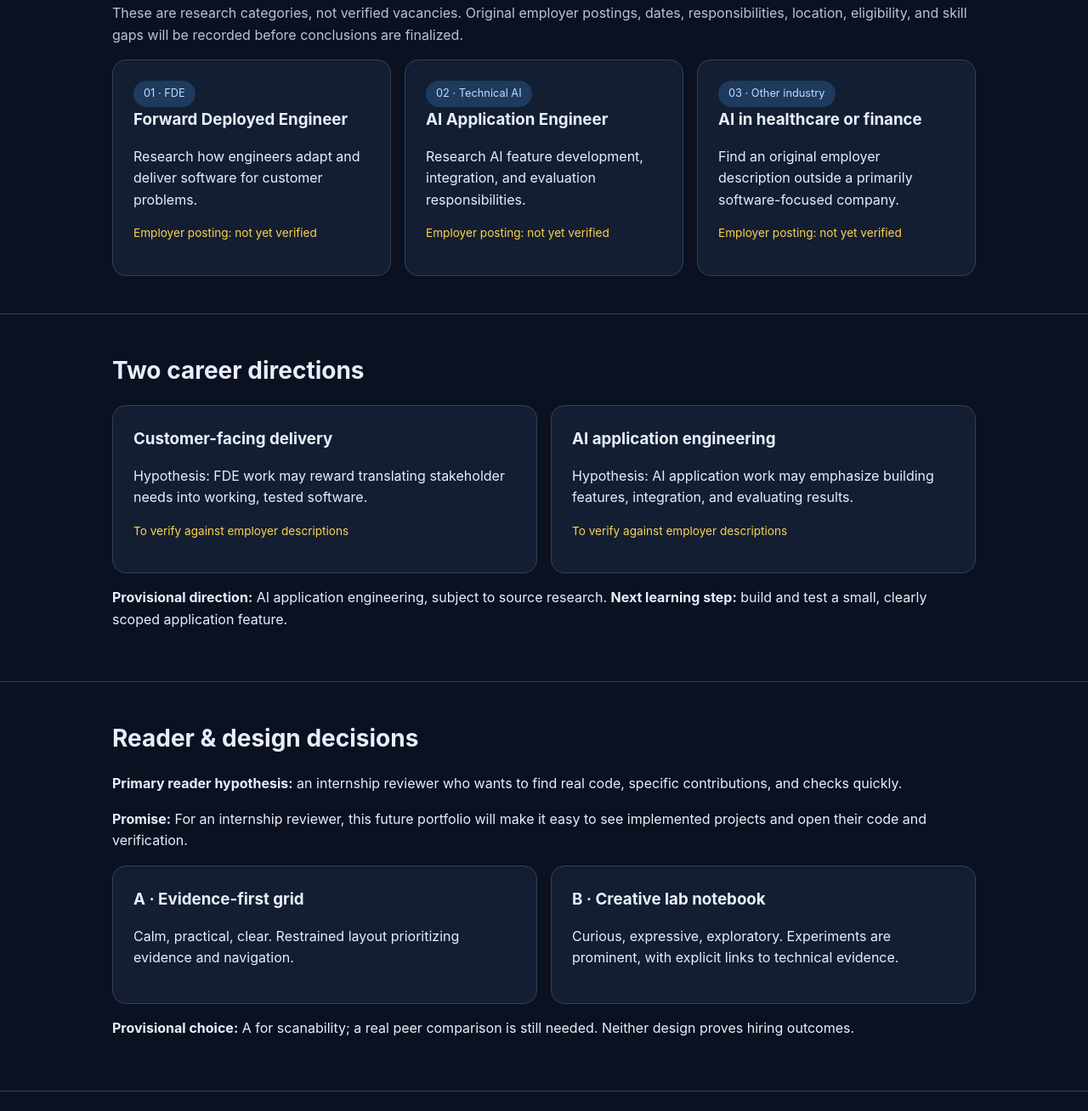
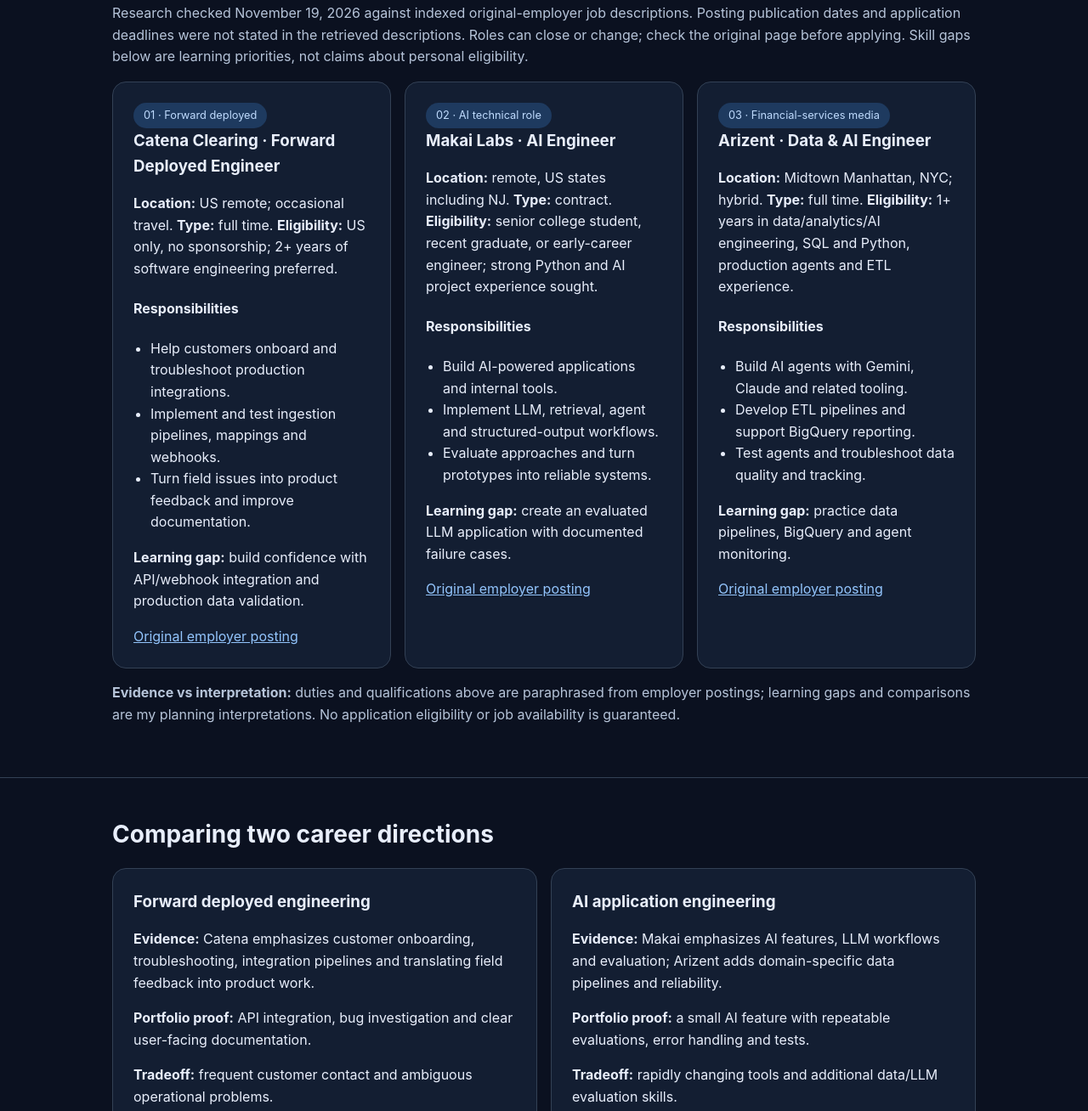
Before and after one commit to AnabhayanA/is218-career-research, a plain HTML site: page index.html in a window 1280 px wide. Shown: the part 826-2134 px from the top of the page at 85% size. Drawn offline with Linux system fonts and the light colour scheme.

Commit message:
Add employer-backed career research and evidence comparison

```diff
--- a/index.html
+++ b/index.html
@@ -5,8 +5,11 @@
 </style></head><body>
 <header><div class="wrap"><nav aria-label="Main navigation"><strong>IS218 / Career Research</strong><div class="links"><a href="#research">Research</a><a href="#comparison">Directions</a><a href="#design">Design</a><a href="#evidence">Evidence</a><a href="#review">Review</a></div></nav></div></header>
 <main><section class="hero wrap"><span class="eyebrow">Portfolio Plan · Research in progress</span><h1>Exploring careers in AI & software engineering.</h1><p class="lead">Research question: How do forward deployed engineering and AI application engineering differ in daily responsibilities, and which direction should guide my portfolio?</p><span class="pill">NJIT · IS218-003</span><p><a class="button" href="#research">Explore the research</a><a class="button secondary" href="https://github.com/AnabhayanA/is218-career-research">View repository</a></p></section>
-<section class="section" id="research"><div class="wrap"><h2>Three roles to investigate</h2><p class="muted">These are research categories, not verified vacancies. Original employer postings, dates, responsibilities, location, eligibility, and skill gaps will be recorded before conclusions are finalized.</p><div class="grid"><article class="card"><span class="pill">01 · FDE</span><h3>Forward Deployed Engineer</h3><p>Research how engineers adapt and deliver software for customer problems.</p><p class="status">Employer posting: not yet verified</p></article><article class="card"><span class="pill">02 · Technical AI</span><h3>AI Application Engineer</h3><p>Research AI feature development, integration, and evaluation responsibilities.</p><p class="status">Employer posting: not yet verified</p></article><article class="card"><span class="pill">03 · Other industry</span><h3>AI in healthcare or finance</h3><p>Find an original employer description outside a primarily software-focused company.</p><p class="status">Employer posting: not yet verified</p></article></div></div></section>
-<section class="section" id="comparison"><div class="wrap"><h2>Two career directions</h2><div class="grid"><article class="card"><h3>Customer-facing delivery</h3><p>Hypothesis: FDE work may reward translating stakeholder needs into working, tested software.</p><p class="status">To verify against employer descriptions</p></article><article class="card"><h3>AI application engineering</h3><p>Hypothesis: AI application work may emphasize building features, integration, and evaluating results.</p><p class="status">To verify against employer descriptions</p></article></div><p><strong>Provisional direction:</strong> AI application engineering, subject to source research. <strong>Next learning step:</strong> build and test a small, clearly scoped application feature.</p></div></section>
+<section class="section" id="research"><div class="wrap"><h2>Employer research · three original postings</h2><p class="muted">Research checked November 19, 2026 against indexed original-employer job descriptions. Posting publication dates and application deadlines were not stated in the retrieved descriptions. Roles can close or change; check the original page before applying. Skill gaps below are learning priorities, not claims about personal eligibility.</p><div class="grid">
+<article class="card"><span class="pill">01 · Forward deployed</span><h3>Catena Clearing · Forward Deployed Engineer</h3><p><strong>Location:</strong> US remote; occasional travel. <strong>Type:</strong> full time. <strong>Eligibility:</strong> US only, no sponsorship; 2+ years of software engineering preferred.</p><h4>Responsibilities</h4><ul><li>Help customers onboard and troubleshoot production integrations.</li><li>Implement and test ingestion pipelines, mappings and webhooks.</li><li>Turn field issues into product feedback and improve documentation.</li></ul><p><strong>Learning gap:</strong> build confidence with API/webhook integration and production data validation.</p><a href="https://jobs.lever.co/catena-clearing/1e1a2e89-8051-440a-b4cf-a3fe803ebce6">Original employer posting</a></article>
+<article class="card"><span class="pill">02 · AI technical role</span><h3>Makai Labs · AI Engineer</h3><p><strong>Location:</strong> remote, US states including NJ. <strong>Type:</strong> contract. <strong>Eligibility:</strong> senior college student, recent graduate, or early-career engineer; strong Python and AI project experience sought.</p><h4>Responsibilities</h4><ul><li>Build AI-powered applications and internal tools.</li><li>Implement LLM, retrieval, agent and structured-output workflows.</li><li>Evaluate approaches and turn prototypes into reliable systems.</li></ul><p><strong>Learning gap:</strong> create an evaluated LLM application with documented failure cases.</p><a href="https://jobs.ashbyhq.com/makai-labs/a350e730-8d80-4528-9d41-497acbd01223/">Original employer posting</a></article>
+<article class="card"><span class="pill">03 · Financial-services media</span><h3>Arizent · Data &amp; AI Engineer</h3><p><strong>Location:</strong> Midtown Manhattan, NYC; hybrid. <strong>Type:</strong> full time. <strong>Eligibility:</strong> 1+ years in data/analytics/AI engineering, SQL and Python, production agents and ETL experience.</p><h4>Responsibilities</h4><ul><li>Build AI agents with Gemini, Claude and related tooling.</li><li>Develop ETL pipelines and support BigQuery reporting.</li><li>Test agents and troubleshoot data quality and tracking.</li></ul><p><strong>Learning gap:</strong> practice data pipelines, BigQuery and agent monitoring.</p><a href="https://jobs.ashbyhq.com/arizent/5f246f2b-8cd1-41ec-916c-9ed37a6b07a5/">Original employer posting</a></article></div><p class="muted"><strong>Evidence vs interpretation:</strong> duties and qualifications above are paraphrased from employer postings; learning gaps and comparisons are my planning interpretations. No application eligibility or job availability is guaranteed.</p></div></section>
+<section class="section" id="comparison"><div class="wrap"><h2>Comparing two career directions</h2><div class="grid"><article class="card"><h3>Forward deployed engineering</h3><p><strong>Evidence:</strong> Catena emphasizes customer onboarding, troubleshooting, integration pipelines and translating field feedback into product work.</p><p><strong>Portfolio proof:</strong> API integration, bug investigation and clear user-facing documentation.</p><p><strong>Tradeoff:</strong> frequent customer contact and ambiguous operational problems.</p></article><article class="card"><h3>AI application engineering</h3><p><strong>Evidence:</strong> Makai emphasizes AI features, LLM workflows and evaluation; Arizent adds domain-specific data pipelines and reliability.</p><p><strong>Portfolio proof:</strong> a small AI feature with repeatable evaluations, error handling and tests.</p><p><strong>Tradeoff:</strong> rapidly changing tools and additional data/LLM evaluation skills.</p></article></div><p><strong>Provisional choice:</strong> AI application engineering, while retaining customer-facing delivery as a second direction. <strong>Next step:</strong> implement and test a bounded Python feature with an API, log failure cases and write a concise case study. This is a research direction, not a claim of job readiness.</p></div></section>
 <section class="section" id="design"><div class="wrap"><h2>Reader & design decisions</h2><p><strong>Primary reader hypothesis:</strong> an internship reviewer who wants to find real code, specific contributions, and checks quickly.</p><p><strong>Promise:</strong> For an internship reviewer, this future portfolio will make it easy to see implemented projects and open their code and verification.</p><div class="grid"><article class="card"><h3>A · Evidence-first grid</h3><p>Calm, practical, clear. Restrained layout prioritizing evidence and navigation.</p></article><article class="card"><h3>B · Creative lab notebook</h3><p>Curious, expressive, exploratory. Experiments are prominent, with explicit links to technical evidence.</p></article></div><p><strong>Provisional choice:</strong> A for scanability; a real peer comparison is still needed. Neither design proves hiring outcomes.</p></div></section>
 <section class="section" id="evidence"><div class="wrap"><h2>Project evidence & user stories</h2><div class="grid"><article class="card"><h3>Python calculator</h3><p>Individual engineering work; verify current tests and describe actual contributions before claiming outcomes.</p><a href="https://github.com/AnabhayanA/is218-oop-calculator">Repository</a></article><article class="card"><h3>Rock Paper Scissors</h3><p>IS218 game project; document implemented behavior and checks, not just starter instructions.</p><a href="https://github.com/AnabhayanA/https-github.com-AnabhayanA-my-rps">Repository</a></article><article class="card"><h3>Creative programming</h3><p>Iron Flight game; planned and implemented features must remain clearly distinguished.</p><a href="https://github.com/AnabhayanA/iron-flight-game">Repository</a></article></div><h3 style="margin-top:26px">Acceptance stories</h3><ul><li>As a reviewer, I can open the individual project's code and find a documented test result.</li><li>As a reviewer, I can distinguish implemented behavior from planned features.</li><li>As a reviewer, I can identify the student's own work versus shared or AI-assisted work.</li><li>As a reviewer, I can find the research sources and their check dates.</li><li>As a reviewer, I can reach professional materials and a contact route when those are supplied.</li></ul></div></section>
-<section class="section" id="review"><div class="wrap"><h2>Verification & peer review</h2><p class="status">Not yet completed: original employer verification, live-site checks, peer issue, change, and reviewer retest.</p><p>Peer task: Find the individual project, identify the documented contribution, open the code/checks, and locate professional materials. Record the actual obstacle in a GitHub issue; link the fix and have the reviewer retry before resolving it.</p><p><a href="https://github.com/AnabhayanA/is218-career-research/issues">GitHub issues</a> · <a href="https://keithwilliams.org/is218-studio/projects/portfolio.html">Course portfolio brief</a> · <a href="https://keithwilliams.org/is218-studio/career/ai-roles.html">Instructor role guide</a></p><p><strong>Second research site:</strong> Creative Project programming exploration — link pending publication. This is not a substitute for that separate site.</p></div></section></main><footer><div class="wrap">IS218 Portfolio Plan · Public research notes only. Personal eligibility and full reflection stay private in Canvas.</div></footer></body></html>
+<section class="section" id="review"><div class="wrap"><h2>Verification & peer review</h2><p class="status">Employer descriptions reviewed through indexed original-employer sources on November 19, 2026; direct browser rendering, mobile/keyboard tests, peer issue, change, and reviewer retest are still pending.</p><p>Peer task: Find the individual project, identify the documented contribution, open the code/checks, and locate professional materials. Record the actual obstacle in a GitHub issue; link the fix and have the reviewer retry before resolving it.</p><p><a href="https://github.com/AnabhayanA/is218-career-research/issues">GitHub issues</a> · <a href="https://keithwilliams.org/is218-studio/projects/portfolio.html">Course portfolio brief</a> · <a href="https://keithwilliams.org/is218-studio/career/ai-roles.html">Instructor role guide</a></p><p><strong>Second research site:</strong> Creative Project programming exploration — link pending publication. This is not a substitute for that separate site.</p></div></section></main><footer><div class="wrap">IS218 Portfolio Plan · Public research notes only. Personal eligibility and full reflection stay private in Canvas.</div></footer></body></html>
```
